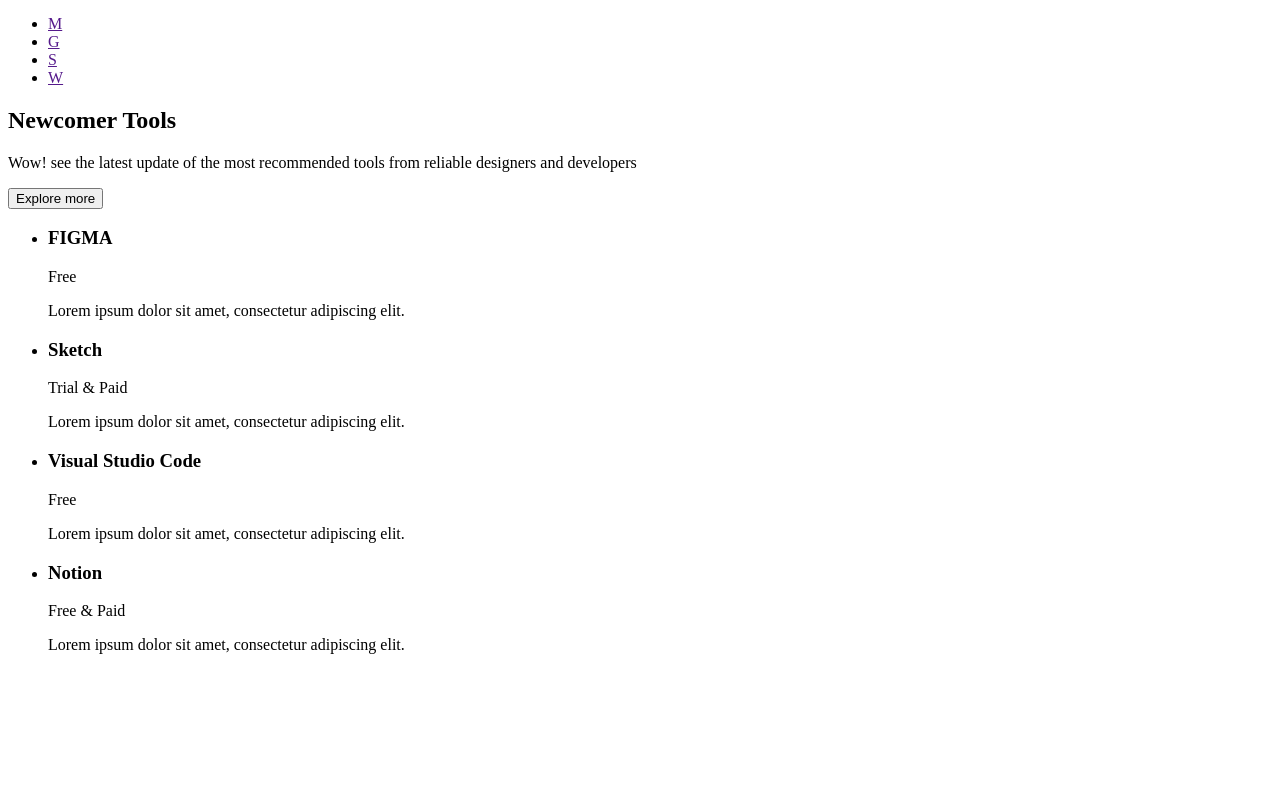
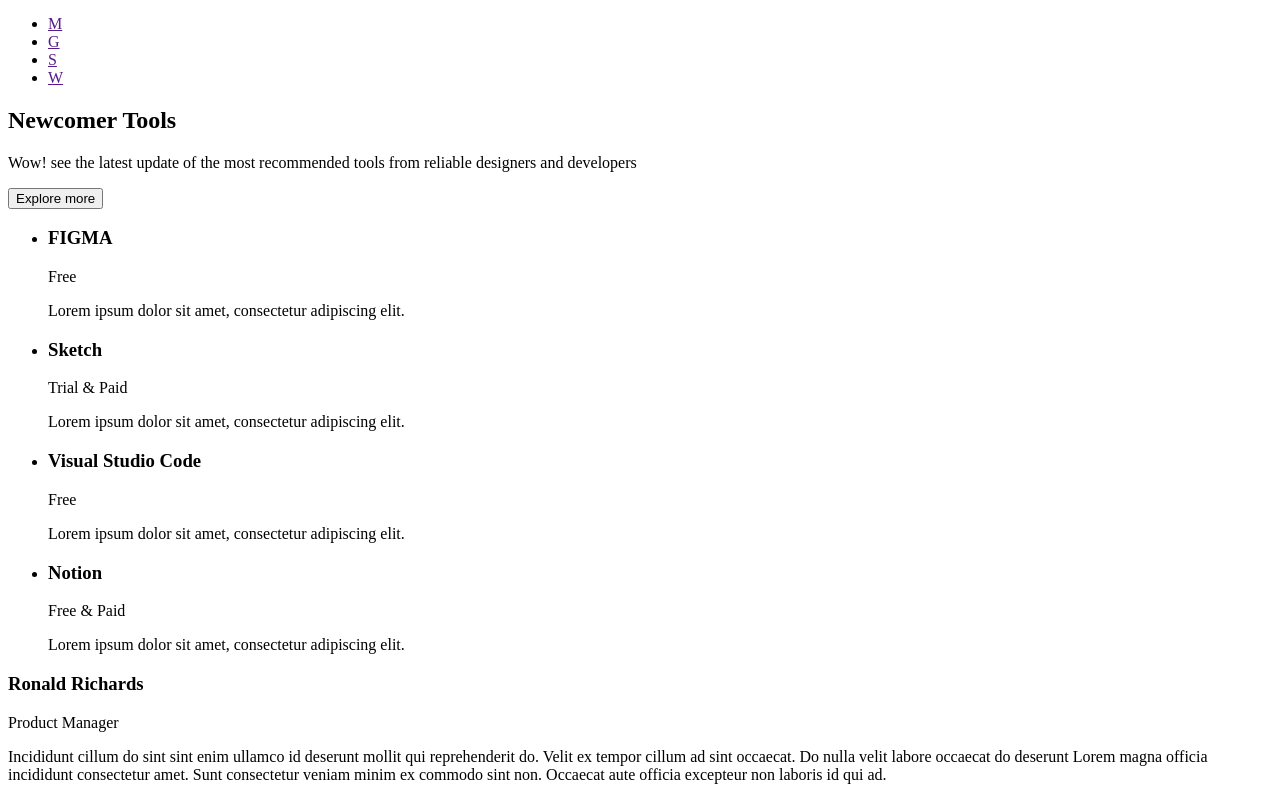
Before and after one commit to Anastasiya272/bl-68, a plain HTML site: page index.html in a window 1280 px wide. Shown: the part 1162-1962 px from the top of the page. Before the commit the page ends 1832 px from the top, so only its background shows below. Drawn offline with Linux system fonts and the light colour scheme.

Commit message:
add team seaction

```diff
--- a/index.html
+++ b/index.html
@@ -114,6 +114,12 @@
           </li>
         </ul>
       </section>
+      <section>
+        <h3>Ronald Richards</h3>
+        <p>Product Manager</p>
+        <p>Incididunt cillum do sint sint enim ullamco id deserunt mollit qui reprehenderit do. Velit ex tempor cillum ad sint occaecat. Do nulla velit labore occaecat do deserunt Lorem magna officia incididunt consectetur amet. Sunt consectetur veniam minim ex commodo sint non. Occaecat aute officia excepteur non laboris id qui ad.</p>
+      </section>
+
     </main>
   </body>
 </html>
```
